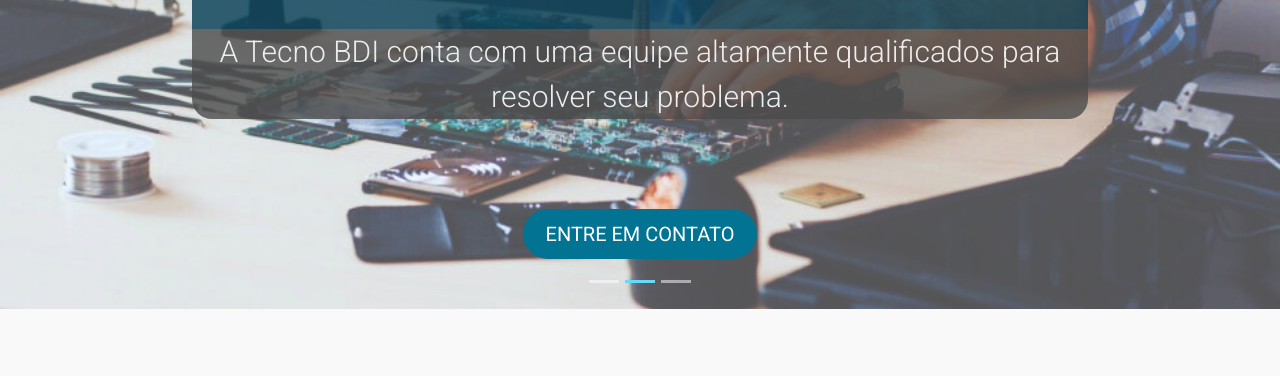
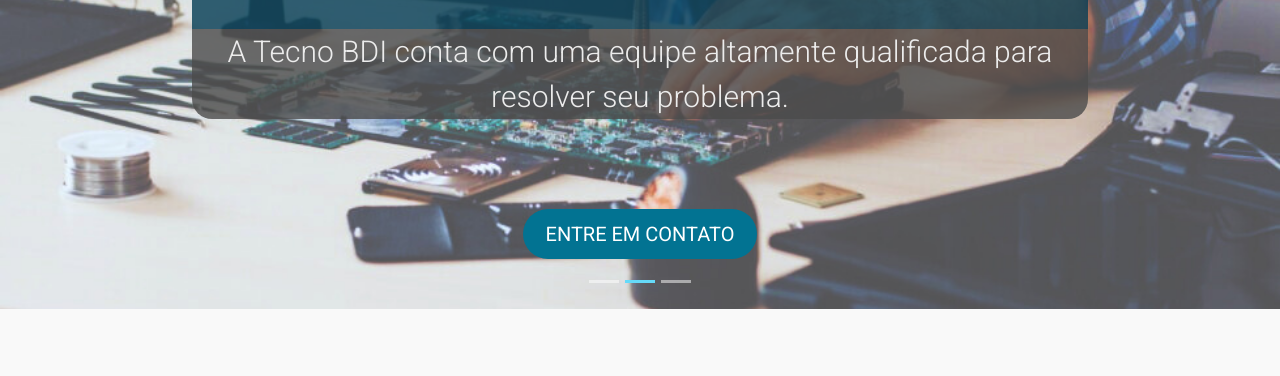
Before and after one commit to JulianoSilva05/ti, a plain HTML site: page index.html in a window 1280 px wide. Shown: the part 411-787 px from the top of the page. Drawn offline with nearby package versions, Linux system fonts and the light colour scheme; a script that the page names is missing.

Commit message:
qualificada

```diff
--- a/index.html
+++ b/index.html
@@ -81,7 +81,7 @@
                         <img src="img/banner3.png" class="d-block w-100" alt="Manutenção de software">
                         <div class="carousel-caption d-none d-md-block">
                             <h2>Está buscando manutenção no seu Notebook / Computador</h2>
-                            <p>A Tecno BDI conta com uma equipe altamente qualificados para resolver seu problema.</p>
+                            <p>A Tecno BDI conta com uma equipe altamente qualificada para resolver seu problema.</p>
                             <a href="https://wa.me/5531984204877?text=Ol%C3%A1%21+Gostaria+de+informa%C3%A7%C3%B5es+sobre+seus+servi%C3%A7os." class="main-btn">Entre em contato</a>
                         </div>
                     </div>
```
